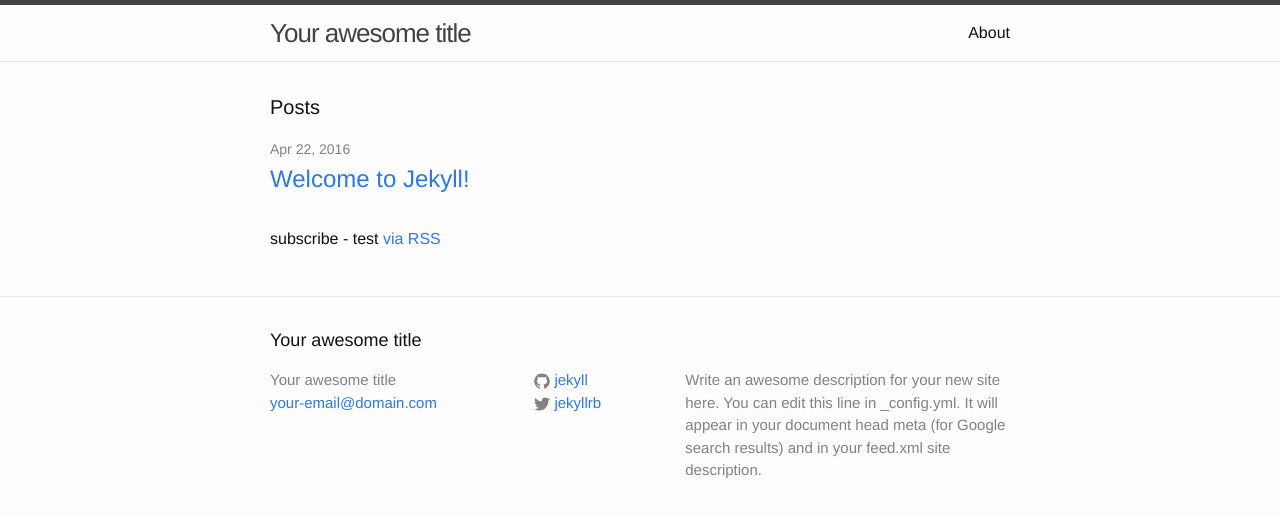
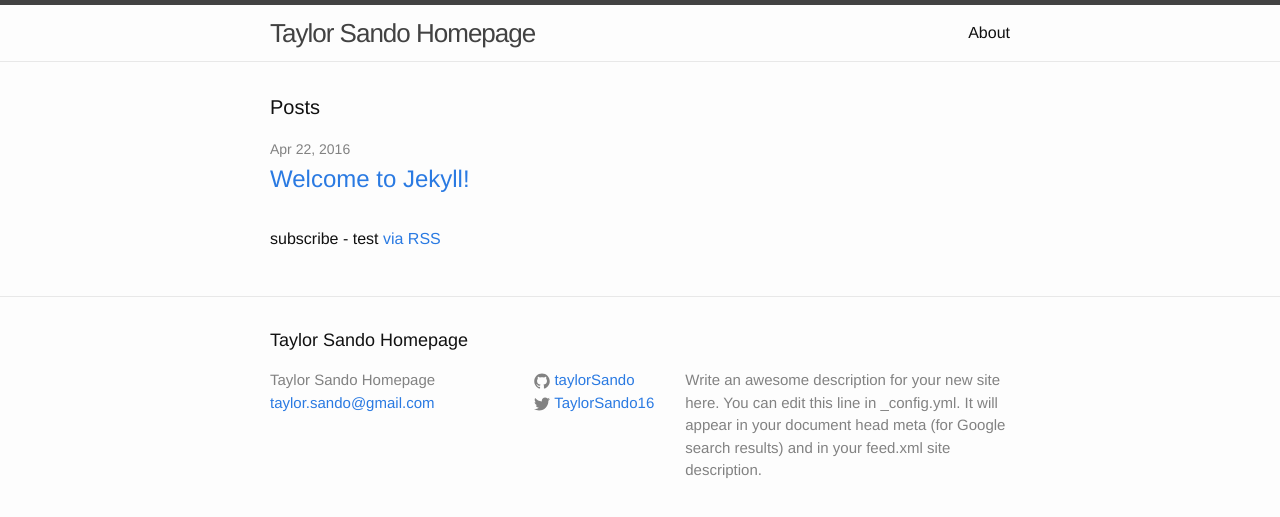
Before and after one commit to taylorSando/taylorSando.github.io, a Jekyll site: the page built from index.html, in a window 1280 px wide. Shown: the top 517 px of the page. Built offline with Jekyll 4.4.1, drawn with Linux system fonts in a browser that asks for light colours.

Commit message:
Update _config.yml

```diff
--- a/_config.yml
+++ b/_config.yml
@@ -6,16 +6,16 @@
 # 'jekyll serve'. If you change this file, please restart the server process.
 
 # Site settings
-title: Your awesome title
-email: your-email@domain.com
+title: Taylor Sando Homepage
+email: taylor.sando@gmail.com
 description: > # this means to ignore newlines until "baseurl:"
   Write an awesome description for your new site here. You can edit this
   line in _config.yml. It will appear in your document head meta (for
   Google search results) and in your feed.xml site description.
 baseurl: "" # the subpath of your site, e.g. /blog
-url: "http://yourdomain.com" # the base hostname & protocol for your site
-twitter_username: jekyllrb
-github_username:  jekyll
+url: "https://www.taylorsando.com" # the base hostname & protocol for your site
+twitter_username: TaylorSando16
+github_username:  taylorSando
 
 # Build settings
 markdown: kramdown
```
